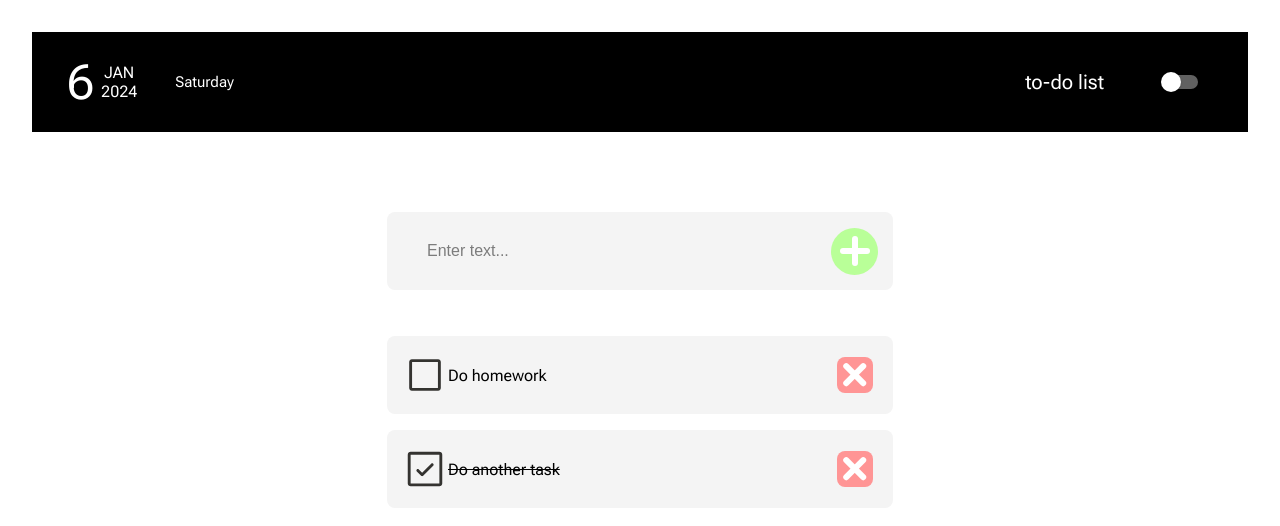
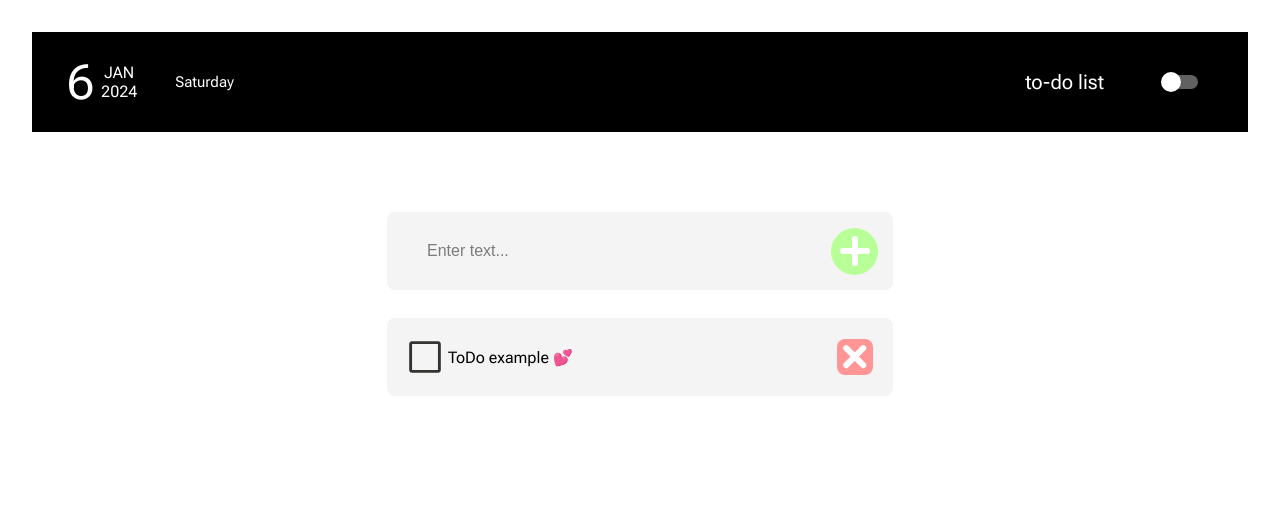
Before and after one commit to frontgr/to-notes, a React (Vite) app: page / in a window 1280 px wide. Shown: the top 526 px of the page. Built offline with nearby package versions, Linux system fonts and the light colour scheme.

Commit message:
feat: Add localstorage for storing data

```diff
--- a/src/components/ToDo/ToDo.css
+++ b/src/components/ToDo/ToDo.css
@@ -6,6 +6,13 @@
 }
 .todo .todo-input {
   margin-top: 80px;
+}
+.big-str-alert {
+  color: tomato;
+  font-family: "Roboto flex";
+}
+.todo .big-str-alert {
+  margin-top: 12px;
 }
 .todo-input,
 .todo-item {
@@ -18,6 +25,7 @@
   background: #f4f4f4;
 }
 .todo-input__input {
+  width: 70%;
   margin-left: 38px;
   font-size: 16px;
   border: none;
--- a/src/components/ToDo/ToDo.jsx
+++ b/src/components/ToDo/ToDo.jsx
@@ -1,6 +1,48 @@
 import "./ToDo.css";
+import ToDoItem from "./ToDoItem.jsx";
+import { useState, useEffect } from "react";
 
-export default function ToDo(props) {
+export default function ToDo() {
+  const initialData = JSON.parse(localStorage.getItem("ToDoData")) || [
+    { id: 1, isToDoChecked: false, textOfToDo: "ToDo example 💕" },
+  ];
+  const [inputText, setInputText] = useState("");
+  const [isStringBig, setisStringBig] = useState(false);
+  const [ToDoData, setToDoData] = useState(initialData);
+  useEffect(() => {
+    localStorage.setItem("ToDoData", JSON.stringify(ToDoData));
+  }, [ToDoData]);
+
+  function handleClick() {
+    if (!isStringBig && inputText.length > 0 && inputText.length <= 30) {
+      const newElement = {
+        id: Date.now(),
+        isToDoChecked: false,
+        textOfToDo: inputText,
+      };
+      setToDoData((prevState) => [...prevState, newElement]);
+    }
+  }
+  function handleDelete(id) {
+    setToDoData((prevState) => prevState.filter((item) => item.id !== id));
+  }
+
+  function handleInputChange(event) {
+    if (event.target.value.length > 30) {
+      setisStringBig(true);
+    } else {
+      console.log(event.target.value.length);
+      setisStringBig(false);
+      setInputText(event.target.value);
+      if (event.key === "Enter") {
+        handleClick();
+        event.target.value = "";
+      }
+    }
+  }
+
+  console.log(ToDoData);
+
   return (
     <>
       <div className="todo">
@@ -9,25 +51,30 @@ export default function ToDo(props) {
             type="text"
             placeholder="Enter text..."
             className="todo-input__input"
+            onChange={handleInputChange}
+            onKeyDown={handleInputChange}
+            value={inputText}
           />
-          <button className="todo-input__add-btn"></button>
+          <button
+            className="todo-input__add-btn"
+            onClick={() => {
+              console.log(ToDoData);
+              handleClick();
+            }}
+          ></button>
         </div>
-        <div className="todo-item">
-          <div className="todo-item__wrapper">
-            <div className="todo-item__checkbox"></div>
-            <p className="todo-item__text">Do homework</p>
-          </div>
-          <button className="todo-item__close-btn"></button>
-        </div>
-        <div className="todo-item">
-          <div className="todo-item__wrapper">
-            <div className="todo-item__checkbox todo-item__checkbox--checked"></div>
-            <p className="todo-item__text todo-item__text--checked">
-              Do another task
-            </p>
-          </div>
-          <button className="todo-item__close-btn"></button>
-        </div>
+        <p className="big-str-alert">
+          {isStringBig ? "String too big. Max lenght is 30." : ""}
+        </p>
+        {ToDoData.map((ToDo) => (
+          <ToDoItem
+            key={Math.random() * 0.1}
+            id={ToDo.id}
+            isToDoChecked={ToDo.isToDoChecked}
+            textOfToDo={ToDo.textOfToDo}
+            onDelete={handleDelete}
+          />
+        ))}
       </div>
     </>
   );
--- /dev/null
+++ b/src/components/ToDo/ToDoItem.jsx
@@ -0,0 +1,32 @@
+import "./ToDo.css";
+
+export default function ToDoItem({ id, isToDoChecked, textOfToDo, onDelete }) {
+  return (
+    <>
+      <div className="todo-item">
+        <div className="todo-item__wrapper">
+          <div
+            className={
+              isToDoChecked
+                ? "todo-item__checkbox todo-item__checkbox--checked"
+                : "todo-item__checkbox"
+            }
+          ></div>
+          <p
+            className={
+              isToDoChecked
+                ? "todo-item__text todo-item__text--checked"
+                : "todo-item__text"
+            }
+          >
+            {textOfToDo}
+          </p>
+        </div>
+        <button
+          className="todo-item__close-btn"
+          onClick={() => onDelete(id)}
+        ></button>
+      </div>
+    </>
+  );
+}
```
